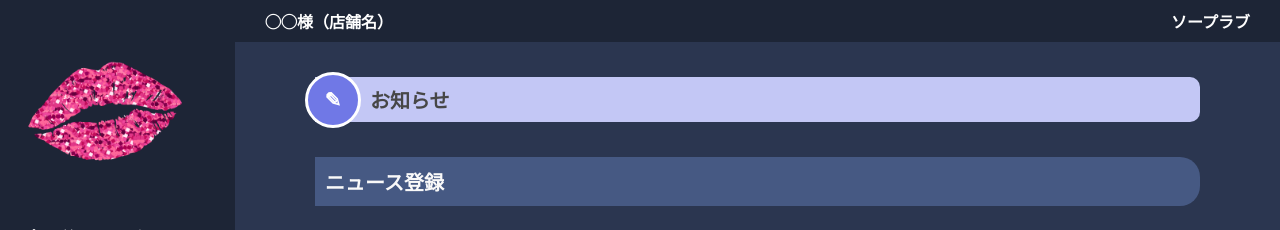
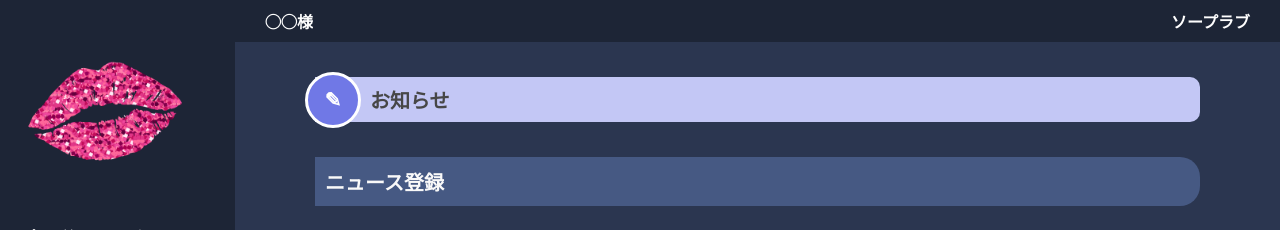
Before and after one commit to YF0414/20240613admin, a PHP site: page /info.php in a window 1280 px wide. Shown: the top 230 px of the page. Run offline with PHP 8.4, Linux system fonts and the light colour scheme; some libraries are stand-ins or nearby versions.

Commit message:
Update header.php

```diff
--- a/admin.soapland.love/inc/header.php
+++ b/admin.soapland.love/inc/header.php
@@ -1,6 +1,6 @@
 <header class="header">
   <div class="user-info">
-    <div class="user-avatar">◯◯様（店舗名）</div>
+    <div class="user-avatar">◯◯様</div>
     <div class="user-details">
       <h3 class="user-name"><?=SITE_NAME?></h3>
     </div>
```
